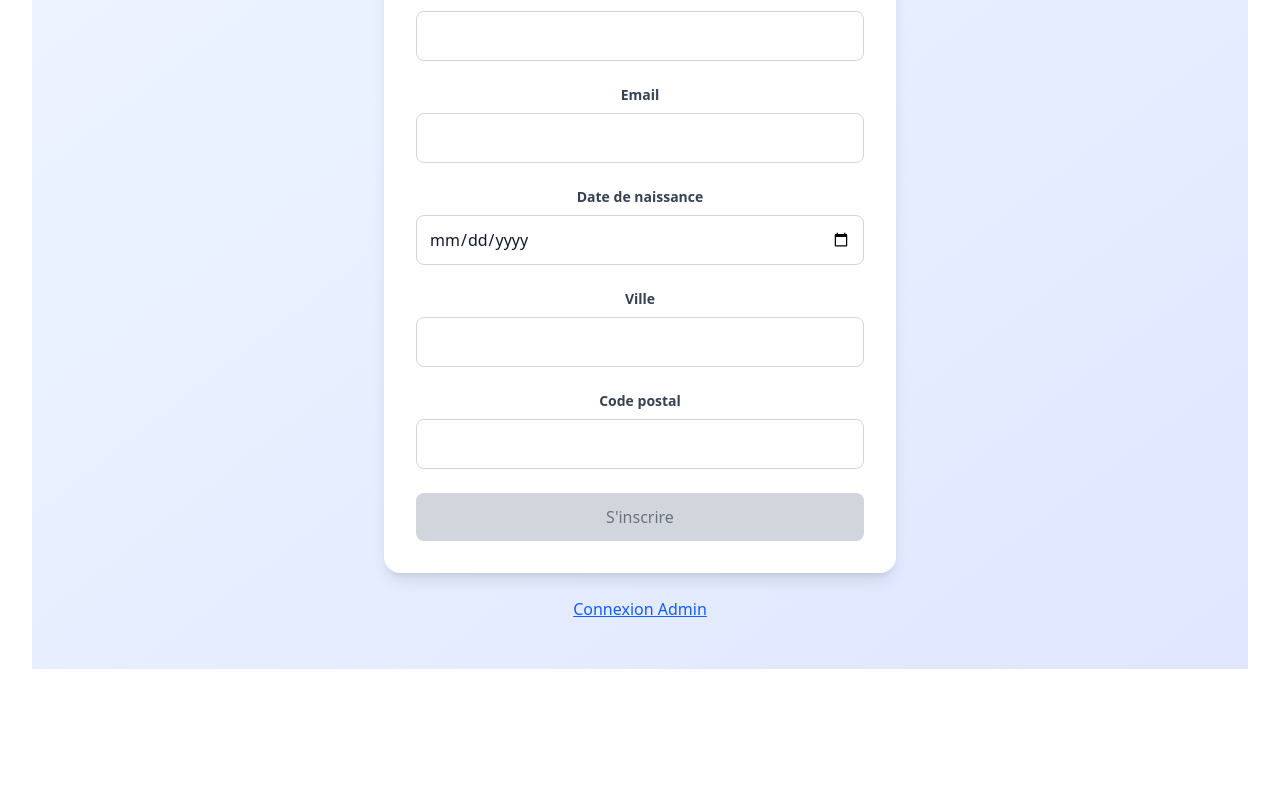
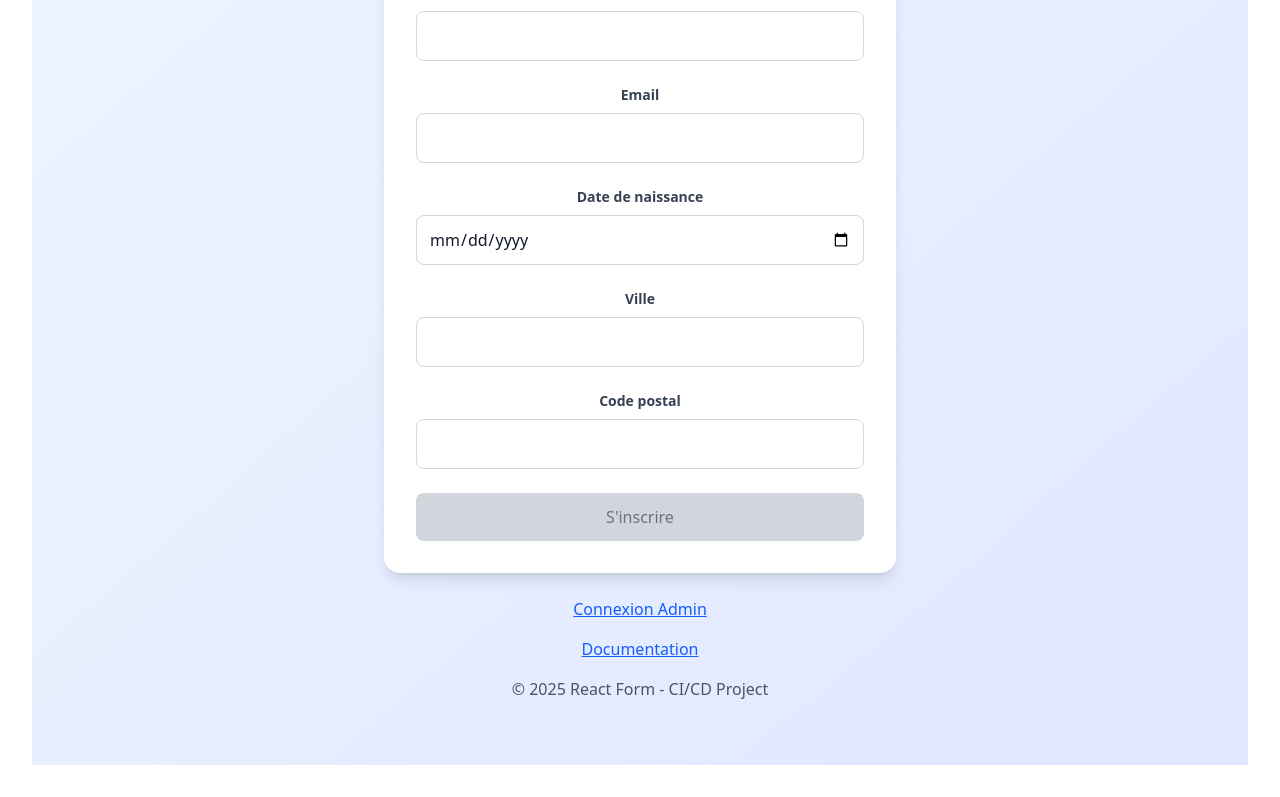
Before and after one commit to varlopecar/react-form, a React (Vite) app: page / in a window 1280 px wide. Shown: the part 303-1100 px from the top of the page. Before the commit the page ends 1004 px from the top, so only its background shows below. Built offline with nearby package versions, Linux system fonts and the light colour scheme; no server answers.

Commit message:
Fix tests and GitHub Actions workflow - Add missing headers, documentation link, and fix pnpm cache

```diff
--- a/src/App.tsx
+++ b/src/App.tsx
@@ -102,8 +102,21 @@ function App() {
                 >
                   Connexion Admin
                 </button>
+                <div className="mt-4">
+                  <a
+                    href="/react-form/docs/index.html"
+                    target="_blank"
+                    rel="noopener noreferrer"
+                    className="text-blue-600 hover:text-blue-800 underline"
+                  >
+                    Documentation
+                  </a>
+                </div>
               </div>
             </div>
+            <footer className="text-center py-4 text-gray-600">
+              © {new Date().getFullYear()} React Form - CI/CD Project
+            </footer>
           </div>
         );
 
--- a/src/services/api.ts
+++ b/src/services/api.ts
@@ -81,6 +81,7 @@ class ApiService {
   async getUsers(token: string): Promise<User[]> {
     return this.request<User[]>("/users", {
       headers: {
+        "Content-Type": "application/json",
         Authorization: `Bearer ${token}`,
       },
     });
@@ -93,6 +94,7 @@ class ApiService {
     return this.request<{ message: string }>(`/users/${userId}`, {
       method: "DELETE",
       headers: {
+        "Content-Type": "application/json",
         Authorization: `Bearer ${token}`,
       },
     });
@@ -101,6 +103,7 @@ class ApiService {
   async getCurrentUser(token: string): Promise<User> {
     return this.request<User>("/me", {
       headers: {
+        "Content-Type": "application/json",
         Authorization: `Bearer ${token}`,
       },
     });
```
Also changed, not shown: 1 other file (tests, documents, lock files or other folders).
